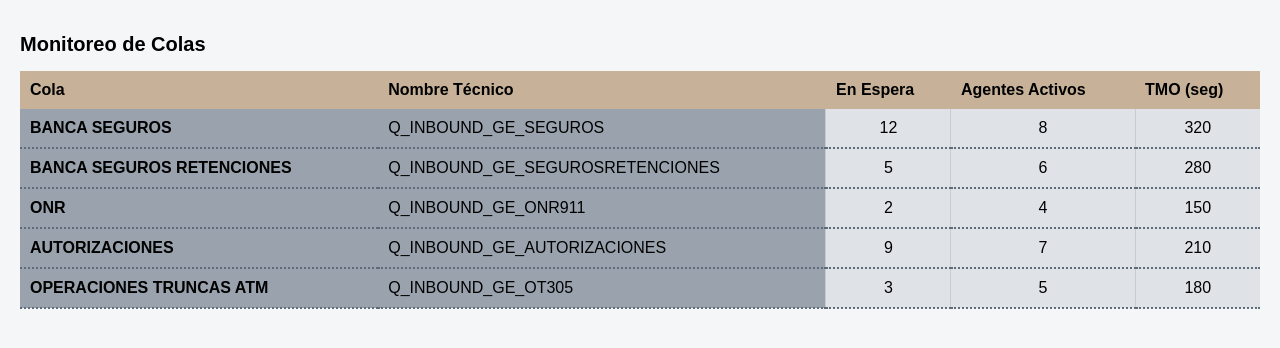
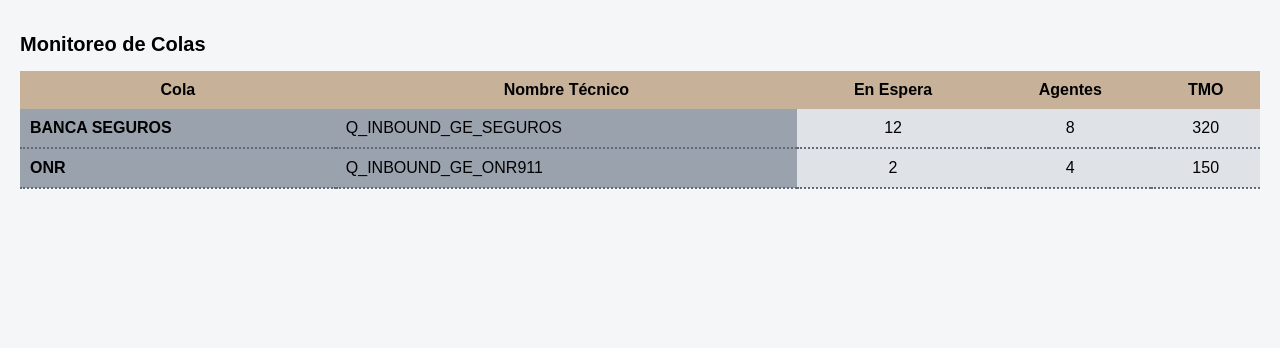
Before and after one commit to jazminolivq/CloudIAGuiaIntegral_v, a plain HTML site: page index.html in a window 1280 px wide. Drawn offline with Linux system fonts and the light colour scheme.

Commit message:
index.html

```diff
--- a/index.html
+++ b/index.html
@@ -4,7 +4,7 @@
 <meta charset="utf-8" />
 <meta name="viewport" content="width=device-width, initial-scale=1" />
 
-<title>Dashboard Colas Genesys</title>
+<title>Dashboard Colas + Genesys</title>
 
 <style>
   body {
@@ -31,7 +31,6 @@
     background: #c7b299;
     color: #000;
     padding: 10px;
-    text-align: left;
   }
 
   td {
@@ -48,10 +47,29 @@
   .metric {
     text-align: center;
     background: #dfe3e8;
-    border-left: 1px solid #ccc;
   }
+</style>
 
-</style>
+<!-- ✅ SCRIPT GENESYS (Messenger) -->
+<script type="text/javascript" charset="utf-8">
+(function (g, e, n, es, ys) {
+  g['_genesysJs'] = e;
+  g[e] = g[e] || function () {
+    (g[e].q = g[e].q || []).push(arguments)
+  };
+  g[e].t = 1 * new Date();
+  g[e].c = es;
+  ys = document.createElement('script');
+  ys.async = 1;
+  ys.src = n;
+  ys.charset = 'utf-8';
+  document.head.appendChild(ys);
+})(window, 'Genesys', 'https://apps.mypurecloud.com/genesys-bootstrap/genesys.min.js', {
+  environment: 'prod',
+  deploymentId: '2a7666aa-5de1-4a0d-83fe-4c24e29b617f'
+});
+</script>
+
 </head>
 
 <body>
@@ -64,8 +82,8 @@
       <th>Cola</th>
       <th>Nombre Técnico</th>
       <th>En Espera</th>
-      <th>Agentes Activos</th>
-      <th>TMO (seg)</th>
+      <th>Agentes</th>
+      <th>TMO</th>
     </tr>
 
     <tr>
@@ -77,14 +95,6 @@
     </tr>
 
     <tr>
-      <td class="name">BANCA SEGUROS RETENCIONES</td>
-      <td>Q_INBOUND_GE_SEGUROSRETENCIONES</td>
-      <td class="metric">5</td>
-      <td class="metric">6</td>
-      <td class="metric">280</td>
-    </tr>
-
-    <tr>
       <td class="name">ONR</td>
       <td>Q_INBOUND_GE_ONR911</td>
       <td class="metric">2</td>
@@ -92,22 +102,6 @@
       <td class="metric">150</td>
     </tr>
 
-    <tr>
-      <td class="name">AUTORIZACIONES</td>
-      <td>Q_INBOUND_GE_AUTORIZACIONES</td>
-      <td class="metric">9</td>
-      <td class="metric">7</td>
-      <td class="metric">210</td>
-    </tr>
-
-    <tr>
-      <td class="name">OPERACIONES TRUNCAS ATM</td>
-      <td>Q_INBOUND_GE_OT305</td>
-      <td class="metric">3</td>
-      <td class="metric">5</td>
-      <td class="metric">180</td>
-    </tr>
-
   </table>
 </div>
 
```
